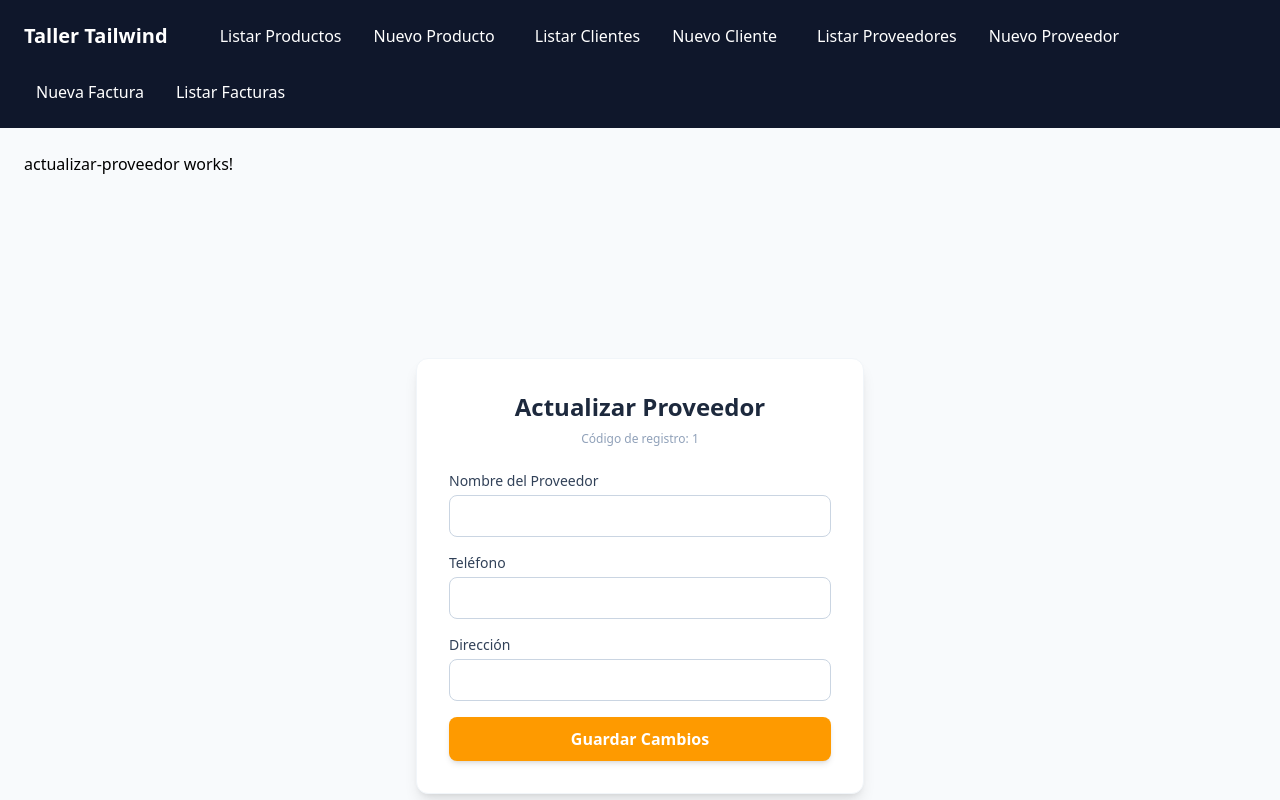
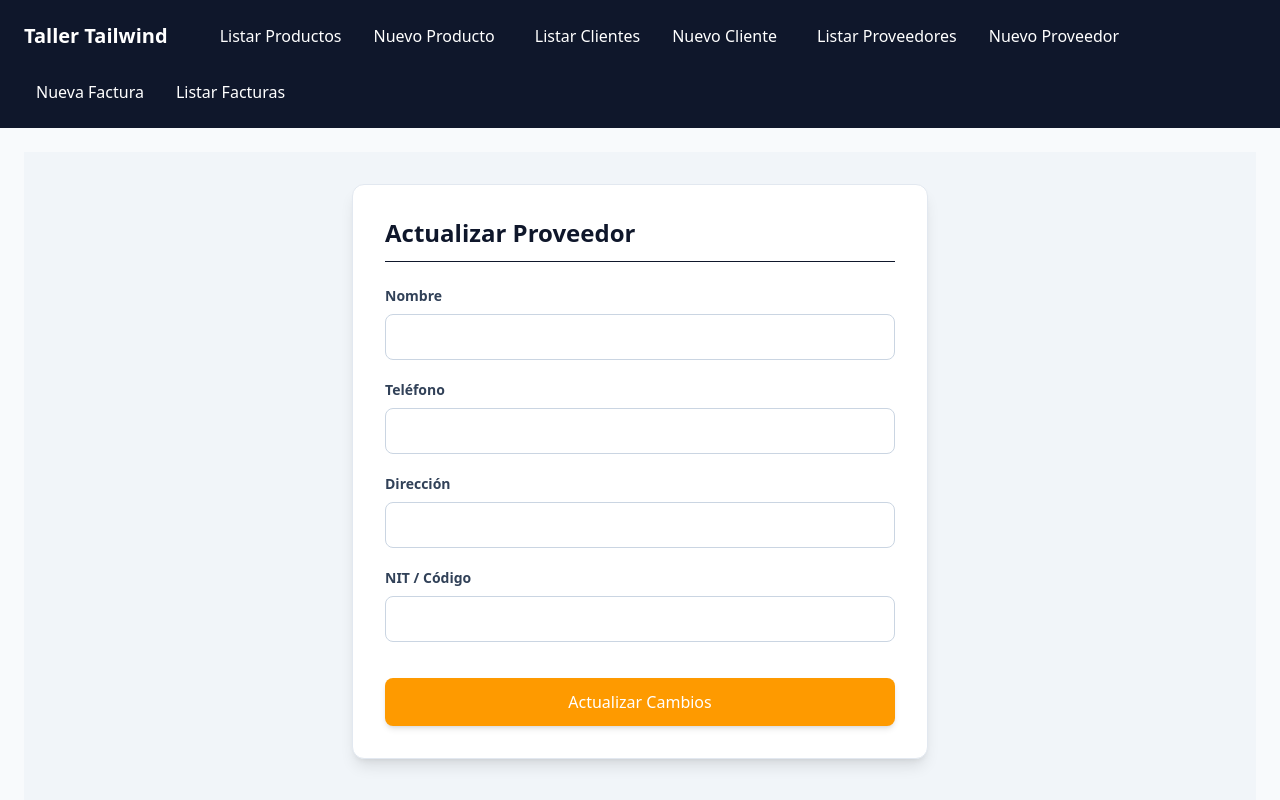
Before and after one commit to gmacias108-sketch/Taller-Tailwind-tablas-alertas, an Angular app: page /proveedores/actualizar/1 in a window 1280 px wide. Shown: the top 800 px of the page. Built offline with nearby package versions, Linux system fonts and the light colour scheme.

Commit message:
Finalizar componentes de proveedores con alertas y tablas

```diff
--- a/src/app/proveedor/actualizar-proveedor/actualizar-proveedor.html
+++ b/src/app/proveedor/actualizar-proveedor/actualizar-proveedor.html
@@ -1,31 +1,55 @@
-<p>actualizar-proveedor works!</p>
-<div class="min-h-screen bg-slate-50 flex items-center justify-center p-6">
-  <div class="max-w-md w-full bg-white rounded-xl shadow-lg p-8 border border-slate-100">
-    <h2 class="text-2xl font-bold text-slate-800 mb-2 text-center">Actualizar Proveedor</h2>
-    <p class="text-xs text-center text-slate-400 mb-6">Código de registro: {{ codigoId }}</p>
+<div class="min-h-screen bg-slate-100 p-8">
+  <div class="max-w-xl mx-auto bg-white rounded-xl shadow-lg p-8 border border-slate-200">
+    <h1 class="text-2xl font-bold text-slate-900 mb-6 border-b pb-3">Actualizar Proveedor</h1>
 
-    <form (ngSubmit)="actualizarDatos()" class="space-y-4">
+    <!-- Alerta visual de éxito/error -->
+    <div *ngIf="alertaVisible" class="mb-6 p-4 rounded-lg bg-emerald-50 border border-emerald-300 text-emerald-800 flex justify-between items-center shadow-sm">
+      <span class="font-medium">{{ mensajeAlerta }}</span>
+      <button (click)="alertaVisible = false" class="text-emerald-700 hover:text-emerald-900 font-bold text-lg px-2">&times;</button>
+    </div>
+
+    <form class="space-y-5" (ngSubmit)="actualizarProveedor()">
       <div>
-        <label class="block text-sm font-medium text-slate-700 mb-1">Nombre del Proveedor</label>
-        <input type="text" name="nombre_proveedor" [(ngModel)]="nombre_proveedor"
-          class="w-full px-4 py-2 border border-slate-300 rounded-lg focus:ring-2 focus:ring-amber-500 focus:outline-none">
+        <label class="block text-sm font-semibold text-slate-700 mb-2">Nombre</label>
+        <input
+          class="w-full rounded-lg border border-slate-300 px-4 py-2.5 text-slate-800 focus:outline-none focus:ring-2 focus:ring-slate-900 transition"
+          name="nombre"
+          [(ngModel)]="proveedor.nombre"
+          required
+        >
       </div>
 
       <div>
-        <label class="block text-sm font-medium text-slate-700 mb-1">Teléfono</label>
-        <input type="text" name="telefono" [(ngModel)]="telefono"
-          class="w-full px-4 py-2 border border-slate-300 rounded-lg focus:ring-2 focus:ring-amber-500 focus:outline-none">
+        <label class="block text-sm font-semibold text-slate-700 mb-2">Teléfono</label>
+        <input
+          class="w-full rounded-lg border border-slate-300 px-4 py-2.5 text-slate-800 focus:outline-none focus:ring-2 focus:ring-slate-900 transition"
+          name="telefono"
+          [(ngModel)]="proveedor.telefono"
+        >
       </div>
 
       <div>
-        <label class="block text-sm font-medium text-slate-700 mb-1">Dirección</label>
-        <input type="text" name="direccion" [(ngModel)]="direccion"
-          class="w-full px-4 py-2 border border-slate-300 rounded-lg focus:ring-2 focus:ring-amber-500 focus:outline-none">
+        <label class="block text-sm font-semibold text-slate-700 mb-2">Dirección</label>
+        <input
+          class="w-full rounded-lg border border-slate-300 px-4 py-2.5 text-slate-800 focus:outline-none focus:ring-2 focus:ring-slate-900 transition"
+          name="direccion"
+          [(ngModel)]="proveedor.direccion"
+        >
       </div>
 
-      <button type="submit"
-        class="w-full bg-amber-500 hover:bg-amber-600 text-white font-semibold py-2.5 rounded-lg transition duration-200 shadow-md">
-        Guardar Cambios
+      <div>
+        <label class="block text-sm font-semibold text-slate-700 mb-2">NIT / Código</label>
+        <input
+          class="w-full rounded-lg border border-slate-300 px-4 py-2.5 text-slate-800 focus:outline-none focus:ring-2 focus:ring-slate-900 transition"
+          name="nit"
+          [(ngModel)]="proveedor.nit"
+        >
+      </div>
+
+      <button
+        class="w-full rounded-lg bg-amber-500 px-5 py-3 text-white font-medium hover:bg-amber-600 shadow-md transition duration-200 mt-4"
+        type="submit">
+        Actualizar Cambios
       </button>
     </form>
   </div>
--- a/src/app/proveedor/actualizar-proveedor/actualizar-proveedor.ts
+++ b/src/app/proveedor/actualizar-proveedor/actualizar-proveedor.ts
@@ -1,52 +1,90 @@
 import { Component, OnInit } from '@angular/core';
+import { HttpClient } from '@angular/common/http';
+import { FormsModule } from '@angular/forms';
 import { CommonModule } from '@angular/common';
-import { FormsModule } from '@angular/forms';
 import { ActivatedRoute, Router } from '@angular/router';
 
 @Component({
   selector: 'app-actualizar-proveedor',
   standalone: true,
-  imports: [CommonModule, FormsModule],
-  templateUrl: './actualizar-proveedor.html'
+  imports: [FormsModule, CommonModule],
+  templateUrl: './actualizar-proveedor.html',
+  styleUrls: []
 })
 export class ActualizarProveedorComponent implements OnInit {
+  proveedor = {
+    nombre: '',
+    telefono: '',
+    direccion: '',
+    nit: ''
+  };
 
-  codigoId: any;
-  nombre_proveedor: string = '';
-  telefono: string = '';
-  direccion: string = '';
+  idProveedor: any;
+  alertaVisible = false;
+  mensajeAlerta = '';
 
-  constructor(private route: ActivatedRoute, private router: Router) {}
+  constructor(
+    private http: HttpClient,
+    private route: ActivatedRoute,
+    private router: Router
+  ) {}
 
-  ngOnInit(): void {
-    this.codigoId = Number(this.route.snapshot.paramMap.get('id'));
-    const proveedores = JSON.parse(localStorage.getItem('lista_proveedores') || '[]');
-    const proveedorEncontrado = proveedores.find((p: any) => p.codigo_proveedor === this.codigoId);
-
-    if (proveedorEncontrado) {
-      this.nombre_proveedor = proveedorEncontrado.nombre_proveedor;
-      this.telefono = proveedorEncontrado.telefono;
-      this.direccion = proveedorEncontrado.direccion;
+  ngOnInit() {
+    // Captura el ID que viene por la URL (ej: /proveedores/actualizar?id=1 o similar)
+    this.idProveedor = this.route.snapshot.queryParamMap.get('id');
+    if (this.idProveedor) {
+      this.cargarDatosProveedor();
     }
   }
 
-  actualizarDatos() {
-    let proveedores = JSON.parse(localStorage.getItem('lista_proveedores') || '[]');
+  cargarDatosProveedor() {
+    this.http.get<any[]>(
+      `https://srrpeanqjqfxtnuwhjez.supabase.co/rest/v1/proveedores?id=eq.${this.idProveedor}&select=*`,
+      {
+        headers: {
+          apikey: 'sb_publishable_qnp1xzi89N_0c2Yex-wbwQ_ddmCG28x',
+          Authorization: 'Bearer sb_publishable_qnp1xzi89N_0c2Yex-wbwQ_ddmCG28x'
+        }
+      }
+    ).subscribe({
+      next: (data) => {
+        if (data.length > 0) {
+          this.proveedor = data[0];
+        }
+      },
+      error: (err) => {
+        console.error('Error al cargar proveedor', err);
+      }
+    });
+  }
 
-    proveedores = proveedores.map((p: any) => {
-      if (p.codigo_proveedor === this.codigoId) {
-        return {
-          codigo_proveedor: this.codigoId,
-          nombre_proveedor: this.nombre_proveedor,
-          telefono: this.telefono,
-          direccion: this.direccion
-        };
+  actualizarProveedor() {
+    this.http.patch(
+      `https://srrpeanqjqfxtnuwhjez.supabase.co/rest/v1/proveedores?id=eq.${this.idProveedor}`,
+      this.proveedor,
+      {
+        headers: {
+          apikey: 'sb_publishable_qnp1xzi89N_0c2Yex-wbwQ_ddmCG28x',
+          Authorization: 'Bearer sb_publishable_qnp1xzi89N_0c2Yex-wbwQ_ddmCG28x',
+          'Content-Type': 'application/json',
+          Prefer: 'return=representation'
+        }
       }
-      return p;
+    ).subscribe({
+      next: () => {
+        this.mensajeAlerta = '¡Proveedor actualizado correctamente!';
+        this.alertaVisible = true;
+
+        // Redirige al listado después de 2 segundos para que se vea la alerta
+        setTimeout(() => {
+          this.router.navigate(['/proveedores']);
+        }, 2000);
+      },
+      error: (err) => {
+        console.error('Error al actualizar', err);
+        this.mensajeAlerta = 'Error al actualizar el proveedor.';
+        this.alertaVisible = true;
+      }
     });
-
-    localStorage.setItem('lista_proveedores', JSON.stringify(proveedores));
-    alert('¡Proveedor actualizado correctamente!');
-    this.router.navigate(['/listar-proveedor']);
   }
 }
--- a/src/app/proveedor/formulario-proveedor/formulario-proveedor.html
+++ b/src/app/proveedor/formulario-proveedor/formulario-proveedor.html
@@ -1,24 +1,60 @@
-<div class="max-w-xl mx-auto bg-white p-8 rounded-lg shadow-lg mt-10">
-  <h2 class="text-2xl font-bold mb-6 text-gray-800">Registrar Proveedor</h2>
+<div class="min-h-screen bg-slate-100 p-8">
+  <div class="max-w-xl mx-auto bg-white rounded-xl shadow-lg p-8 border border-slate-200">
+    <h1 class="text-2xl font-bold text-slate-900 mb-6 border-b pb-3">Crear Proveedor</h1>
 
-  <form class="space-y-4">
+    <!-- Alerta visual condicional con *ngIf para evitar que se muestre como texto plano -->
+    <div *ngIf="alertaVisible" class="mb-6 p-4 rounded-lg bg-emerald-50 border border-emerald-300 text-emerald-800 flex justify-between items-center shadow-sm">
+      <span class="font-medium">{{ mensajeAlerta }}</span>
+      <button (click)="alertaVisible = false" class="text-emerald-700 hover:text-emerald-900 font-bold text-lg px-2">&times;</button>
+    </div>
+
+    <form class="space-y-5" (ngSubmit)="guardarproveedor()">
       <div>
-      <label class="block mb-2 text-sm font-medium text-gray-700">Nombre del Proveedor</label>
-      <input type="text" [(ngModel)]="nombre" name="nombre" class="w-full px-4 py-2 border border-gray-300 rounded-md focus:outline-none focus:ring-2 focus:ring-blue-500" placeholder="Ej. Comercializadora S.A.">
+        <label class="block text-sm font-semibold text-slate-700 mb-2">Nombre</label>
+        <input
+          class="w-full rounded-lg border border-slate-300 px-4 py-2.5 text-slate-800 focus:outline-none focus:ring-2 focus:ring-slate-900 focus:border-transparent transition"
+          placeholder="Escribir el nombre"
+          name="nombre"
+          [(ngModel)]="nuevoproveedor.nombre"
+          required
+        >
       </div>
 
       <div>
-      <label class="block mb-2 text-sm font-medium text-gray-700">Teléfono</label>
-      <input type="text" [(ngModel)]="telefono" name="telefono" class="w-full px-4 py-2 border border-gray-300 rounded-md focus:outline-none focus:ring-2 focus:ring-blue-500" placeholder="Ej. 3123456789">
+        <label class="block text-sm font-semibold text-slate-700 mb-2">Teléfono</label>
+        <input
+          class="w-full rounded-lg border border-slate-300 px-4 py-2.5 text-slate-800 focus:outline-none focus:ring-2 focus:ring-slate-900 focus:border-transparent transition"
+          placeholder="Escribir el teléfono"
+          name="telefono"
+          [(ngModel)]="nuevoproveedor.telefono"
+        >
       </div>
 
       <div>
-      <label class="block mb-2 text-sm font-medium text-gray-700">Dirección</label>
-      <input type="text" [(ngModel)]="direccion" name="direccion" class="w-full px-4 py-2 border border-gray-300 rounded-md focus:outline-none focus:ring-2 focus:ring-blue-500" placeholder="Ej. Calle 5 # 4-20">
+        <label class="block text-sm font-semibold text-slate-700 mb-2">Dirección</label>
+        <input
+          class="w-full rounded-lg border border-slate-300 px-4 py-2.5 text-slate-800 focus:outline-none focus:ring-2 focus:ring-slate-900 focus:border-transparent transition"
+          placeholder="Escribir la dirección"
+          name="direccion"
+          [(ngModel)]="nuevoproveedor.direccion"
+        >
       </div>
 
-    <button type="button" (click)="guardarProveedor()" class="w-full bg-blue-600 text-white font-medium py-2 px-4 rounded-md hover:bg-blue-700 transition">
+      <div>
+        <label class="block text-sm font-semibold text-slate-700 mb-2">NIT / Código</label>
+        <input
+          class="w-full rounded-lg border border-slate-300 px-4 py-2.5 text-slate-800 focus:outline-none focus:ring-2 focus:ring-slate-900 focus:border-transparent transition"
+          placeholder="Escribir el NIT"
+          name="nit"
+          [(ngModel)]="nuevoproveedor.nit"
+        >
+      </div>
+
+      <button
+        class="w-full rounded-lg bg-slate-900 px-5 py-3 text-white font-medium hover:bg-slate-800 active:bg-slate-950 shadow-md transition duration-200 mt-4"
+        type="submit">
         Guardar Proveedor
       </button>
     </form>
   </div>
+</div>
--- a/src/app/proveedor/formulario-proveedor/formulario-proveedor.ts
+++ b/src/app/proveedor/formulario-proveedor/formulario-proveedor.ts
@@ -1,32 +1,55 @@
 import { Component } from '@angular/core';
+import { HttpClient } from '@angular/common/http';
+import { FormsModule } from '@angular/forms';
 import { CommonModule } from '@angular/common';
-import { FormsModule } from '@angular/forms';
-import { Router } from '@angular/router';
 
 @Component({
   selector: 'app-formulario-proveedor',
   standalone: true,
-  imports: [CommonModule, FormsModule],
+  imports: [FormsModule, CommonModule],
   templateUrl: './formulario-proveedor.html',
   styleUrls: []
 })
 export class FormularioProveedorComponent {
-  // Variables para capturar los datos del formulario
-  nombre: string = '';
-  telefono: string = '';
-  direccion: string = '';
+  nuevoproveedor = {
+    nombre: '',
+    telefono: '',
+    direccion: '',
+    nit: ''
+  };
 
-  constructor(private router: Router) {}
+  alertaVisible = false;
+  mensajeAlerta = '';
 
-  guardarProveedor() {
-    // Aquí puedes ver los datos en la consola del navegador (F12 -> Console)
-    console.log('Guardando proveedor:', {
-      nombre: this.nombre,
-      telefono: this.telefono,
-      direccion: this.direccion
+  constructor(private http: HttpClient) {}
+
+  guardarproveedor() {
+    this.http.post(
+      'https://srrpeanqjqfxtnuwhjez.supabase.co/rest/v1/proveedores',
+      this.nuevoproveedor,
+      {
+        headers: {
+          apikey: 'sb_publishable_qnp1xzi89N_0c2Yex-wbwQ_ddmCG28x',
+          Authorization: 'Bearer sb_publishable_qnp1xzi89N_0c2Yex-wbwQ_ddmCG28x',
+          'Content-Type': 'application/json',
+          Prefer: 'return=representation'
+        }
+      }
+    ).subscribe({
+      next: () => {
+        this.mensajeAlerta = '¡Proveedor guardado correctamente!';
+        this.alertaVisible = true;
+        // Limpiar formulario opcionalmente
+        this.nuevoproveedor = { nombre: '', telefono: '', direccion: '', nit: '' };
+
+        // Ocultar alerta a los 4 segundos
+        setTimeout(() => { this.alertaVisible = false; }, 4000);
+      },
+      error: (err) => {
+        console.error(err);
+        this.mensajeAlerta = 'Error al guardar el proveedor.';
+        this.alertaVisible = true;
+      }
     });
-
-    // Redirigir de vuelta al listado después de guardar
-    this.router.navigate(['/proveedores']);
   }
 }
--- a/src/app/proveedor/listar-proveedor/listar-proveedor.html
+++ b/src/app/proveedor/listar-proveedor/listar-proveedor.html
@@ -1,52 +1,50 @@
-<p>listar-proveedor works!</p>
-<div class="min-h-screen bg-slate-50 p-8">
-  <div class="max-w-4xl mx-auto">
+<div class="min-h-screen bg-slate-100 p-8">
+  <div class="max-w-6xl mx-auto">
 
-    <!-- Alerta -->
-    <div *ngIf="showAlert" class="mb-6 p-4 rounded-lg bg-emerald-50 border border-emerald-200 text-emerald-800 flex items-center justify-between shadow-sm">
-      <div class="flex items-center space-x-2">
-        <span class="font-bold">Aviso:</span>
-        <span>{{ alertMessage }}</span>
-      </div>
-      <button (click)="cerrarAlerta()" class="text-emerald-600 font-bold hover:text-emerald-900 text-lg">&times;</button>
+    <!-- Alerta visual general o de eliminación -->
+    <div *ngIf="alertaVisible" class="mb-6 p-4 rounded-lg bg-emerald-50 border border-emerald-300 text-emerald-800 flex justify-between items-center shadow-sm">
+      <span class="font-medium">{{ mensajeAlerta }}</span>
+      <button (click)="alertaVisible = false" class="text-emerald-700 hover:text-emerald-900 font-bold text-lg px-2">&times;</button>
     </div>
 
-    <!-- Cabecera -->
     <div class="flex justify-between items-center mb-6">
-      <h1 class="text-3xl font-extrabold text-slate-800">Listado de Proveedores</h1>
-      <button routerLink="/formulario-proveedor" class="bg-indigo-600 hover:bg-indigo-700 text-white px-4 py-2 rounded-lg font-medium shadow transition">
+      <h1 class="text-3xl font-bold text-slate-900">Listado de Proveedores</h1>
+      <a routerLink="/proveedores/crear" class="rounded-lg bg-slate-900 px-5 py-2.5 text-white font-medium hover:bg-slate-800 shadow transition">
         + Nuevo Proveedor
-      </button>
+      </a>
     </div>
 
-    <!-- Tabla -->
-    <div class="bg-white shadow-md rounded-xl overflow-hidden border border-slate-200">
+    <div class="bg-white rounded-xl shadow-md overflow-hidden border border-slate-200">
       <table class="w-full border-collapse text-left">
-        <thead class="bg-slate-100 text-slate-600 uppercase text-xs tracking-wider">
-          <tr>
-            <th class="py-3 px-6">Código</th>
-            <th class="py-3 px-6">Nombre Proveedor</th>
+        <thead>
+          <tr class="bg-slate-50 border-b border-slate-200 text-slate-600 uppercase text-xs tracking-wider">
+            <th class="py-3 px-6">ID</th>
+            <th class="py-3 px-6">Nombre</th>
             <th class="py-3 px-6">Teléfono</th>
             <th class="py-3 px-6">Dirección</th>
+            <th class="py-3 px-6">NIT</th>
             <th class="py-3 px-6 text-center">Acciones</th>
           </tr>
         </thead>
-        <tbody class="divide-y divide-slate-200 text-slate-700 text-sm">
-          <tr *ngFor="let proveedor of proveedores" class="hover:bg-slate-50 transition">
-            <td class="py-4 px-6 font-medium text-slate-900">{{ proveedor.codigo_proveedor }}</td>
-            <td class="py-4 px-6">{{ proveedor.nombre_proveedor }}</td>
-            <td class="py-4 px-6">{{ proveedor.telefono }}</td>
-            <td class="py-4 px-6">{{ proveedor.direccion }}</td>
-            <td class="py-4 px-6 flex justify-center space-x-2">
-              <button (click)="eliminarProveedor(proveedor.codigo_proveedor)"
-                class="bg-rose-500 hover:bg-rose-600 text-white px-3 py-1.5 rounded text-xs font-medium transition shadow-sm">
+        <tbody class="divide-y divide-slate-200 text-slate-700">
+          <tr *ngFor="let p of proveedores" class="hover:bg-slate-50 transition">
+            <td class="py-4 px-6 font-medium">{{ p.id }}</td>
+            <td class="py-4 px-6">{{ p.nombre }}</td>
+            <td class="py-4 px-6">{{ p.telefono }}</td>
+            <td class="py-4 px-6">{{ p.direccion }}</td>
+            <td class="py-4 px-6">{{ p.nit }}</td>
+            <td class="py-4 px-6 flex justify-center gap-3">
+              <button [routerLink]="['/proveedores/actualizar']" [queryParams]="{id: p.id}" class="rounded-md bg-amber-500 px-3 py-1.5 text-white text-sm font-medium hover:bg-amber-600 transition">
+                Actualizar
+              </button>
+              <button (click)="eliminar(p.id)" class="rounded-md bg-rose-500 px-3 py-1.5 text-white text-sm font-medium hover:bg-rose-600 transition">
                 Eliminar
               </button>
-              <button [routerLink]="['/actualizar-proveedor', proveedor.codigo_proveedor]"
-                class="bg-amber-500 hover:bg-amber-600 text-white px-3 py-1.5 rounded text-xs font-medium transition shadow-sm">
-                Actualizar
-              </button>
             </td>
+          </tr>
+          <!-- Estado vacío por si no hay registros -->
+          <tr *ngIf="proveedores.length === 0">
+            <td colspan="6" class="text-center py-8 text-slate-400">No hay proveedores registrados.</td>
           </tr>
         </tbody>
       </table>
--- a/src/app/proveedor/listar-proveedor/listar-proveedor.ts
+++ b/src/app/proveedor/listar-proveedor/listar-proveedor.ts
@@ -1,4 +1,5 @@
 import { Component, OnInit } from '@angular/core';
+import { HttpClient } from '@angular/common/http';
 import { CommonModule } from '@angular/common';
 import { RouterModule } from '@angular/router';
 
@@ -6,40 +7,64 @@ import { RouterModule } from '@angular/router';
   selector: 'app-listar-proveedor',
   standalone: true,
   imports: [CommonModule, RouterModule],
-  templateUrl: './listar-proveedor.html'
+  templateUrl: './listar-proveedor.html',
+  styleUrls: []
 })
 export class ListarProveedorComponent implements OnInit {
+  proveedores: any[] = [];
+  alertaVisible = false;
+  mensajeAlerta = '';
 
-  proveedores: any[] = [];
-  showAlert: boolean = true;
-  alertMessage: string = 'Módulo de proveedores cargado correctamente.';
+  constructor(private http: HttpClient) {}
 
-  constructor() {}
+  ngOnInit() {
+    this.cargarProveedores();
+  }
 
-  ngOnInit(): void {
-    // Recuperamos los proveedores guardados en el almacenamiento local o simulamos datos iniciales
-    const datosGuardados = localStorage.getItem('lista_proveedores');
-    if (datosGuardados) {
-      this.proveedores = JSON.parse(datosGuardados);
-    } else {
-      this.proveedores = [
-        { codigo_proveedor: 1, nombre_proveedor: 'Distribuciones del Cauca', telefono: '8321122', direccion: 'Carrera 4 # 2-15' },
-        { codigo_proveedor: 2, nombre_proveedor: 'Comercializadora Global', telefono: '8234455', direccion: 'Calle 8 # 12-40' }
-      ];
-      localStorage.setItem('lista_proveedores', JSON.stringify(this.proveedores));
+  cargarProveedores() {
+    this.http.get<any[]>(
+      'https://srrpeanqjqfxtnuwhjez.supabase.co/rest/v1/proveedores?select=*',
+      {
+        headers: {
+          apikey: 'sb_publishable_qnp1xzi89N_0c2Yex-wbwQ_ddmCG28x',
+          Authorization: 'Bearer sb_publishable_qnp1xzi89N_0c2Yex-wbwQ_ddmCG28x'
+        }
+      }
+    ).subscribe({
+      next: (data) => {
+        this.proveedores = data;
+      },
+      error: (err) => {
+        console.error('Error al cargar proveedores', err);
+        this.mensajeAlerta = 'Error al cargar los datos de la tabla.';
+        this.alertaVisible = true;
+      }
+    });
+  }
+
+  eliminar(id: number) {
+    if (confirm('¿Estás segura de eliminar este proveedor?')) {
+      this.http.delete(
+        `https://srrpeanqjqfxtnuwhjez.supabase.co/rest/v1/proveedores?id=eq.${id}`,
+        {
+          headers: {
+            apikey: 'sb_publishable_qnp1xzi89N_0c2Yex-wbwQ_ddmCG28x',
+            Authorization: 'Bearer sb_publishable_qnp1xzi89N_0c2Yex-wbwQ_ddmCG28x'
+          }
+        }
+      ).subscribe({
+        next: () => {
+          this.mensajeAlerta = 'Proveedor eliminado correctamente.';
+          this.alertaVisible = true;
+          this.cargarProveedores(); // Recarga la tabla de inmediato
+          setTimeout(() => { this.alertaVisible = false; }, 4000);
+        },
+        error: (err) => {
+          console.error('Error al eliminar', err);
+          this.mensajeAlerta = 'No se pudo eliminar el proveedor.';
+          this.alertaVisible = true;
+        }
+      });
     }
   }
-
-  eliminarProveedor(codigo: number) {
-    if (confirm('¿Estás segura de que deseas eliminar este proveedor?')) {
-      this.proveedores = this.proveedores.filter(p => p.codigo_proveedor !== codigo);
-      localStorage.setItem('lista_proveedores', JSON.stringify(this.proveedores));
-      this.alertMessage = 'Proveedor eliminado con éxito.';
-      this.showAlert = true;
-    }
-  }
-
-  cerrarAlerta() {
-    this.showAlert = false;
-  }
 }
```
Also changed, not shown: 1 other file (tests, documents, lock files or other folders). Lines whose indentation alone changed are shown as unchanged.
